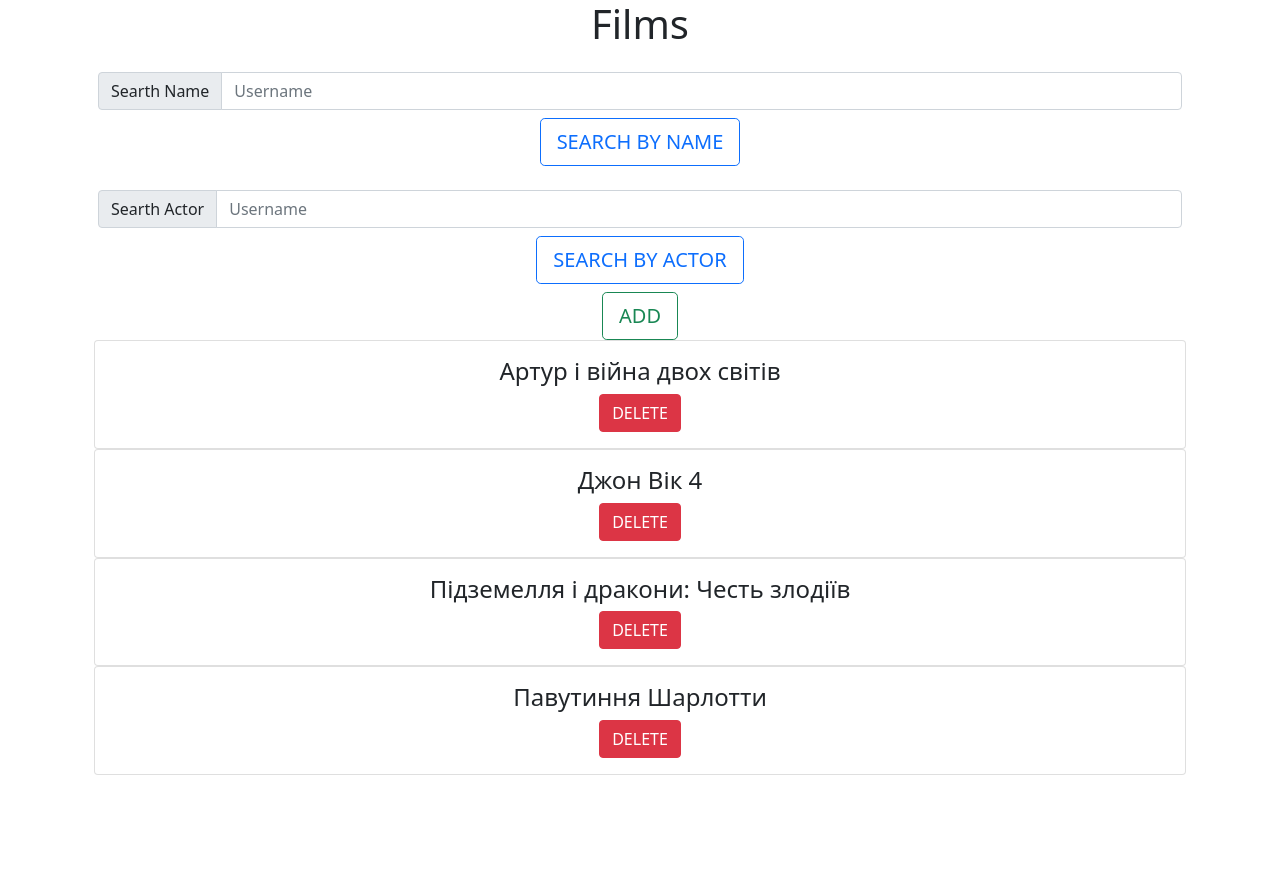
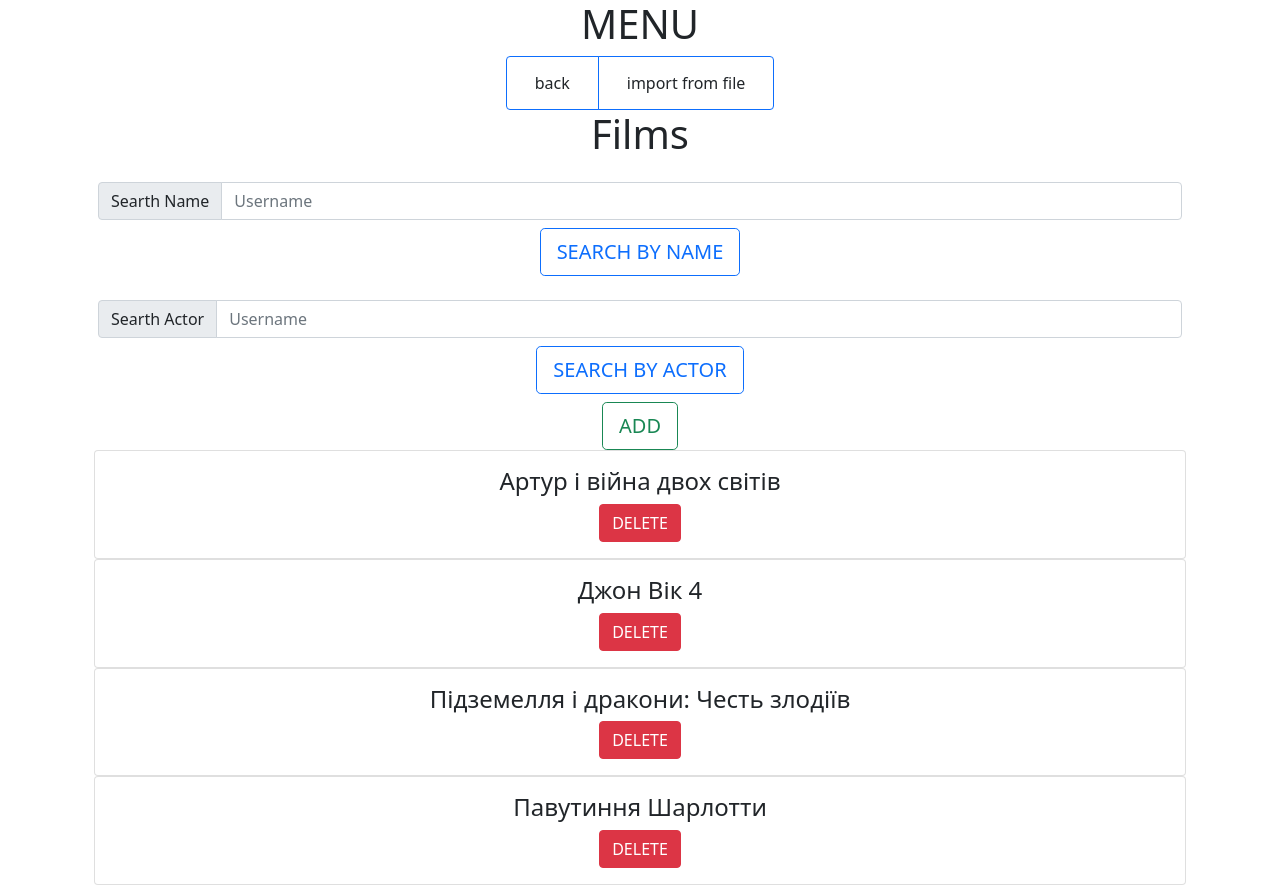
Before and after one commit to SimpleInteleger/webbylabTestTask, a PHP site: page /assets/site/php/admin/films.php in a window 1280 px wide. Before the commit the page ends 775 px from the top, so only its background shows below. Run offline with PHP 8.4, Linux system fonts and the light colour scheme; a user stored in the database is signed in; data comes from the database, SQL or seed files in the repository.

Commit message:
fix 13 and 14 options

```diff
--- a/assets/site/php/admin/films.php
+++ b/assets/site/php/admin/films.php
@@ -14,6 +14,28 @@
 		<link href="../../css/bootstrap.min.css" rel="stylesheet" type="text/css">
 	</head>
 	<body>
+	<div class="container-fluid ">
+			<div class="container-sm text-center">
+
+				<p class="h1">MENU</p>
+				<div class="btn-group">
+					<button type="button" class="btn btn-outline-primary"><a class="nav-link text-dark" href='index.php'>back</a></button>
+					<button type="button" class="btn btn-outline-primary"><a class="nav-link text-dark" href='import.php'>import from file</a></button>
+				</div>
+
+
+			</div>
+		</div>
+	<div class="container-fluid bg-warning pop_up_choice pop_up_choice_js" >
+				<div class="container-md text-center  p-5">
+
+					<p class="h1">Are you sure ?</p>
+					<button id="yes_button" class="btn btn-outline-danger btn-lg">YES</button>
+					<button id="no_button" class="btn btn-outline-success btn-lg">NO</button>
+
+
+				</div>
+			</div>
 		<?php if(isset($_GET["added"])) { ?>
 			<div class="container-fluid bg-success pop_up_message pop_up_message_js" >
 				<div class="container-md text-center  p-5">
--- a/assets/site/php/admin/index.php
+++ b/assets/site/php/admin/index.php
@@ -18,9 +18,10 @@
 			<div class="container-sm text-center">
 
 				<p class="h1">ADMIN MENU</p>
-				<div class="btn-group-vertical">
+				<div class="btn-group">
 					<button type="button" class="btn btn-outline-primary"><a class="nav-link text-dark" href='films.php'>films list</a></button>
 					<button type="button" class="btn btn-outline-primary"><a class="nav-link text-dark" href='import.php'>import from file</a></button>
+					<button type="button" class="btn btn-outline-primary"><a class="nav-link text-dark" href='../../../../template/inside/index.php'>back</a></button>
 				</div>
 
 
--- a/template/inside/index.php
+++ b/template/inside/index.php
@@ -18,10 +18,10 @@
 			<div class="container-sm text-center">
 
 				<p class="h1">Menu</p>
-				<div class="btn-group-vertical">
+				<div class="btn-group">
 					<button type="button" class="btn btn-outline-primary"><a class="nav-link text-dark" href='films.php'>films</a></button>
 					<button type="button" class="btn btn-outline-primary"><a class="nav-link text-dark" href='../../assets/site/php/admin/index.php'>admin</a></button>
-				</div>
+					</div>
 
 
 			</div>
```
Also changed, not shown: assets/site/php/admin/add_film.php (+10 -0 lines), assets/site/php/admin/import.php (+11 -0 lines), template/inside/film.php (+13 -0 lines), template/inside/films.php (+12 -0 lines).
